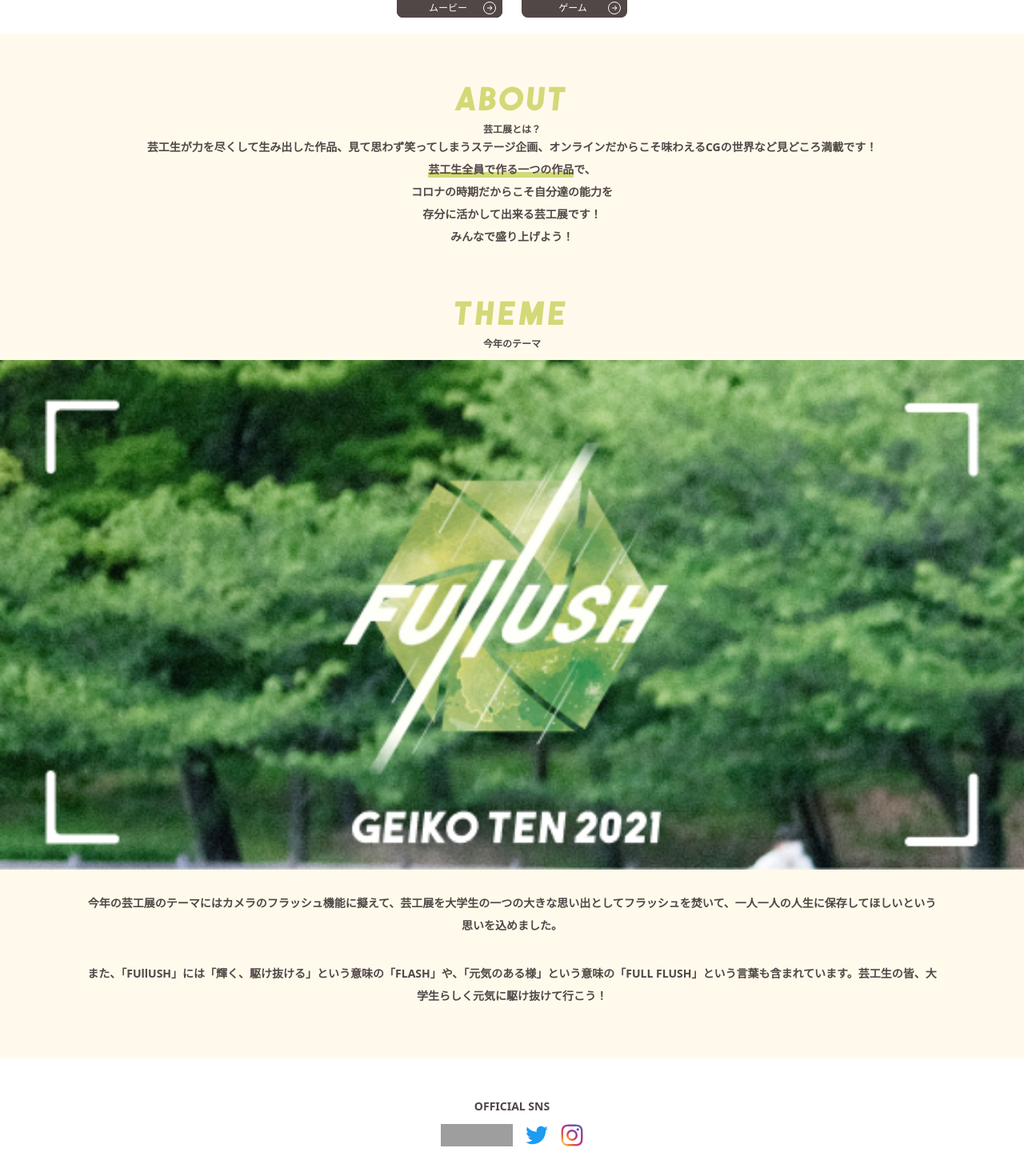
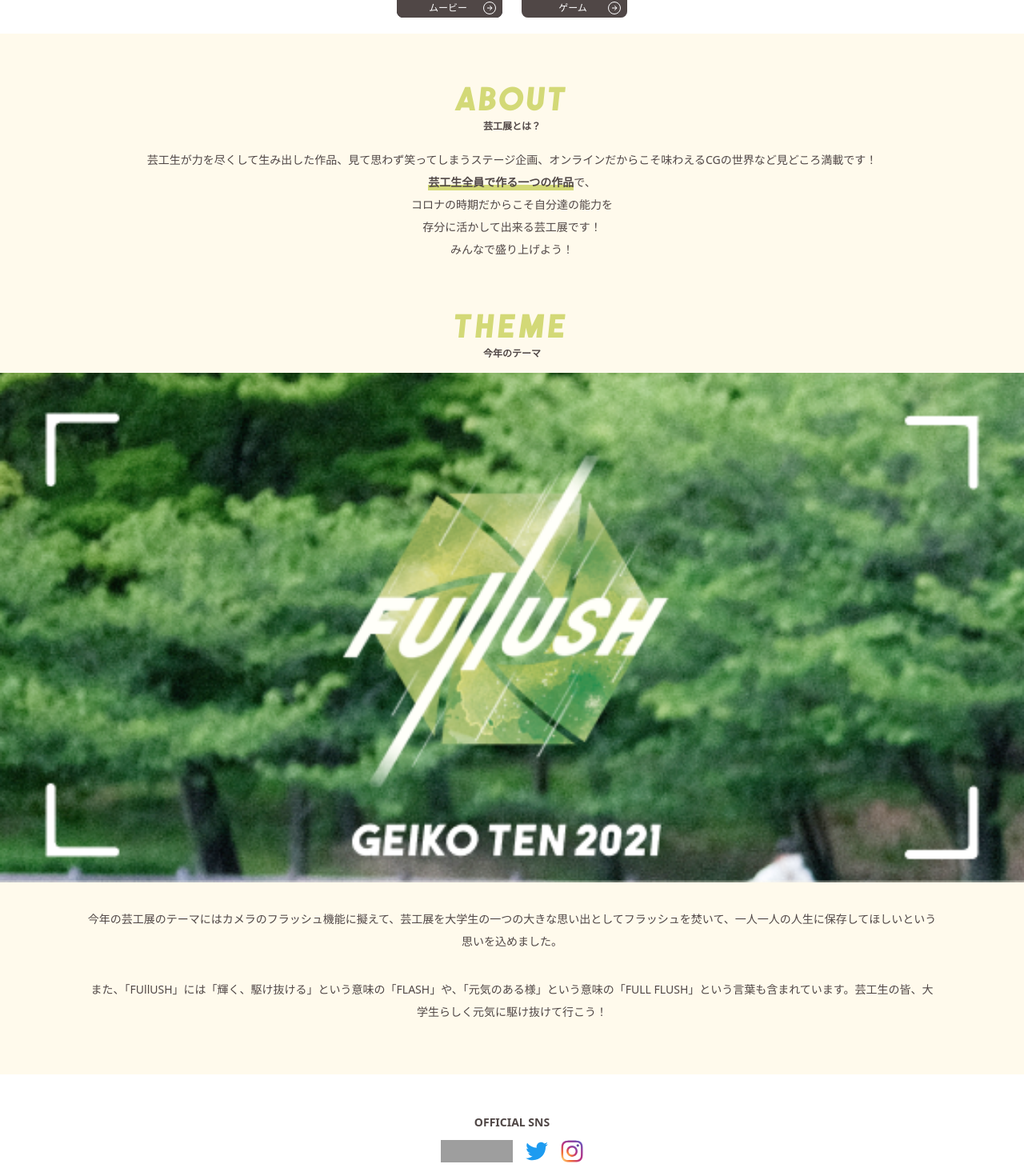
Before and after one commit to yamosan/geikoten2021-pre, a Next.js app: page / in a window 1280 px wide. Shown: the part 410-1880 px from the top of the page at 80% size. Built offline with nearby package versions, Linux system fonts and the light colour scheme; grey boxes are pictures that could not be loaded.

Commit message:
fix styles

```diff
--- a/src/pages/index.tsx
+++ b/src/pages/index.tsx
@@ -44,10 +44,10 @@ const IndexPage: NextPage = () => (
       <section className="mt-16 flex flex-col items-center">
         <FadeInWhenVisible>
           <h2 className="font-genuine text-primary tracking-wider text-5xl text-center">ABOUT</h2>
-          <h4 className="font-bold text-black text-xs text-center">芸工展とは？</h4>
+          <h4 className="font-bold text-black text-xs text-center -mt-1">芸工展とは？</h4>
         </FadeInWhenVisible>
         <FadeInWhenVisible>
-          <p className="w-10/12 font-bold text-black text-sm text-center leading-7 mx-auto">
+          <p className="w-10/12 font-medium text-black text-sm text-center leading-7 mx-auto pt-5">
             芸工生が力を尽くして生み出した作品、見て思わず笑ってしまうステージ企画、オンラインだからこそ味わえるCGの世界など見どころ満載です！
             <span className="inline-block highlight">芸工生全員で作る一つの作品</span>で、 <br />
             コロナの時期だからこそ自分達の能力を
@@ -62,19 +62,19 @@ const IndexPage: NextPage = () => (
       <section className="my-16 flex flex-col items-center">
         <FadeInWhenVisible>
           <h2 className="font-genuine text-primary tracking-wider text-5xl text-center">THEME</h2>
-          <h4 className="font-bold text-black text-xs text-center">今年のテーマ</h4>
+          <h4 className="font-bold text-black text-xs text-center -mt-1">今年のテーマ</h4>
         </FadeInWhenVisible>
-        <div className="w-full py-3">
+        <div className="w-full py-4">
           <Image src="/img/theme.png" alt="今年のテーマ" layout="responsive" width={378} height={188} />
         </div>
         <div className="w-10/12 font-medium text-black text-sm text-center leading-7">
           <FadeInWhenVisible>
-            <p className="font-bold pt-4">
+            <p className="font-medium pt-4">
               今年の芸工展のテーマにはカメラのフラッシュ機能に擬えて、芸工展を大学生の一つの大きな思い出としてフラッシュを焚いて、一人一人の人生に保存してほしいという思いを込めました。
             </p>
           </FadeInWhenVisible>
           <FadeInWhenVisible>
-            <p className="font-bold pt-8">
+            <p className="font-medium pt-8">
               また、「FUllUSH」には「輝く、駆け抜ける」という意味の「FLASH」や、「元気のある様」という意味の「FULL
               FLUSH」という言葉も含まれています。芸工生の皆、大学生らしく元気に駆け抜けて行こう！
             </p>
```
